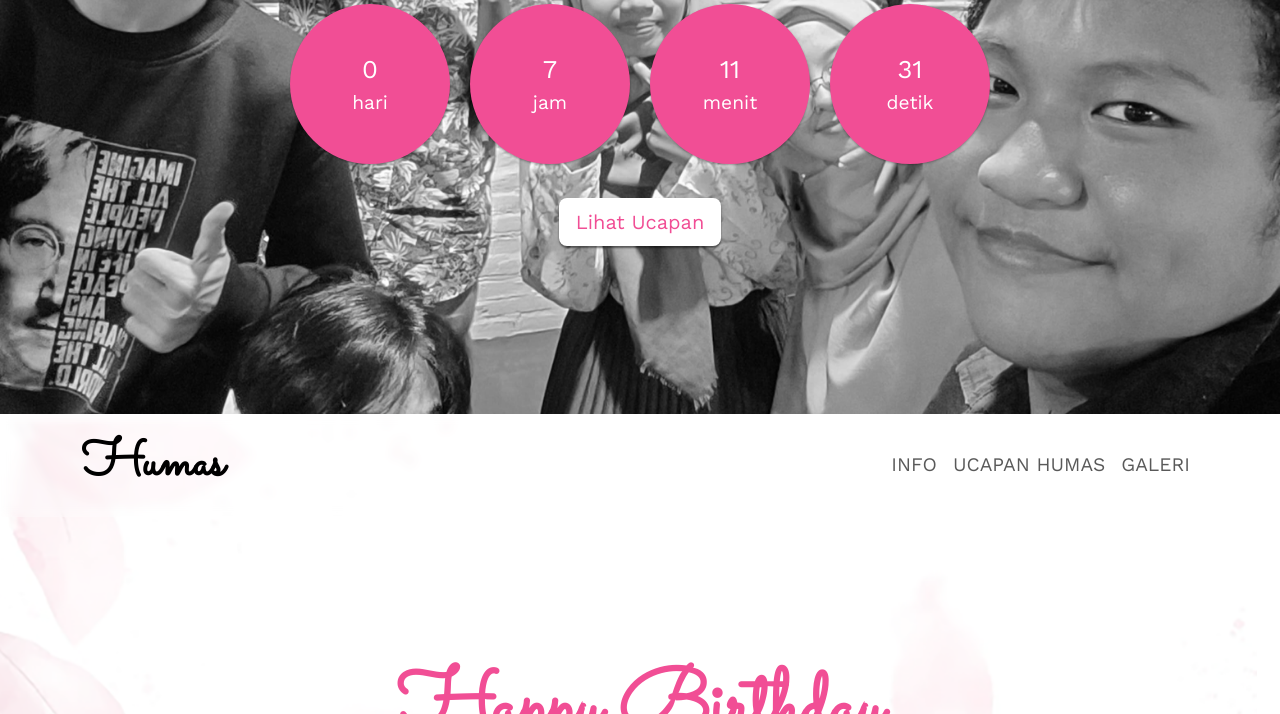
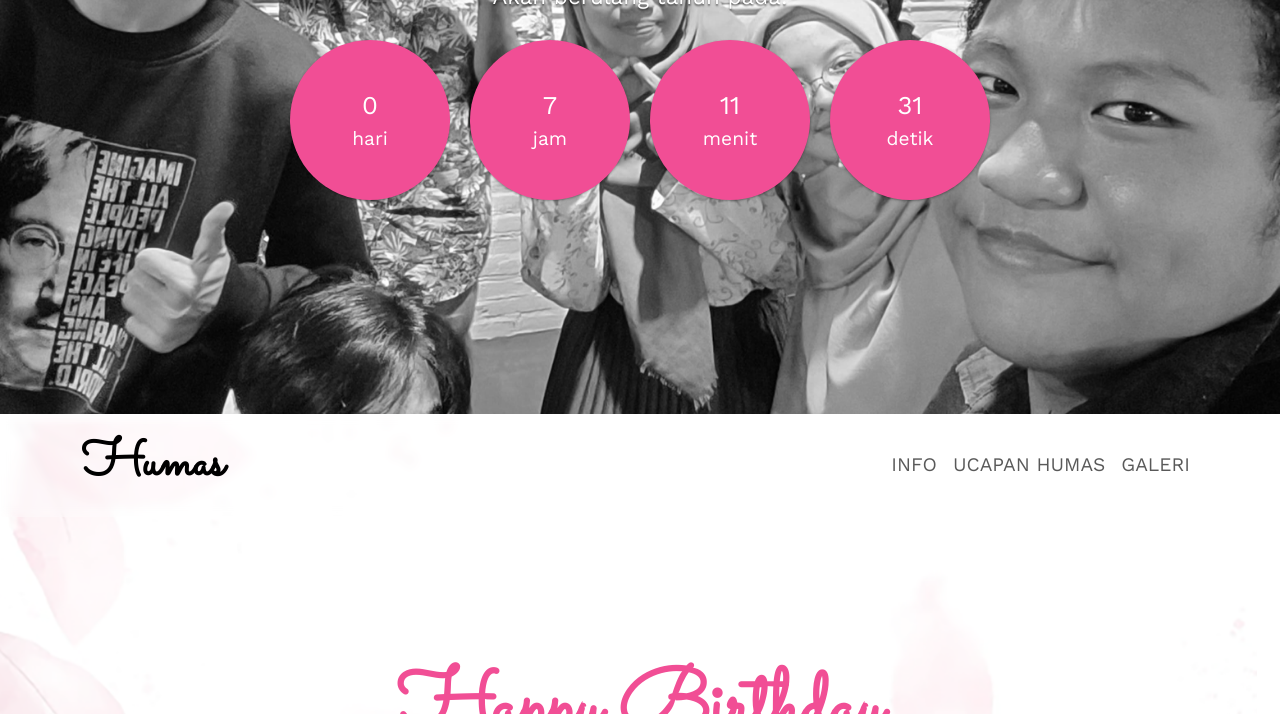
Before and after one commit to MaherelBuanaInsan/Gift-For-Azizah, a plain HTML site: page index.html in a window 1280 px wide. Shown: the part 386-1100 px from the top of the page. Drawn offline with nearby package versions, Linux system fonts and the light colour scheme; some packages are replaced by stand-ins of ours; a script that the page names is missing.

Commit message:
Update index.html

```diff
--- a/index.html
+++ b/index.html
@@ -221,19 +221,83 @@
   <script src="https://cdn.jsdelivr.net/npm/bs5-lightbox@1.8.3/dist/index.bundle.min.js"></script>
 
   <script>
-    simplyCountdown('.simply-countdown', {
-      year: 2024, // required
-      month: 4, // required
-      day: 26, // required
-      hours: 0, // Default is 0 [0-23] integer
-      words: { //words displayed into the countdown
+    // Function to enable smooth scrolling
+    function enableScroll() {
+      window.scrollTo({
+        top: document.getElementById('home').offsetTop,
+        behavior: 'smooth'
+      });
+    }
+
+    // Callback function when countdown ends
+    function onCountdownEnd() {
+      document.querySelector('.btn').style.display = 'block'; // Show the button
+      document.body.style.overflow = 'hidden'; // Disable scrolling initially
+    }
+
+    // Initialize the countdown
+    const simplyCountdownInstance = simplyCountdown('.simply-countdown', {
+      year: 2024,
+      month: 4,
+      day: 26,
+      hours: 0,
+      words: {
         days: { singular: 'hari', plural: 'hari' },
         hours: { singular: 'jam', plural: 'jam' },
         minutes: { singular: 'menit', plural: 'menit' },
         seconds: { singular: 'detik', plural: 'detik' }
       },
+      onEnd: onCountdownEnd // Call onCountdownEnd function when countdown ends
     });
+
+    // Hide the button initially
+    document.querySelector('.btn').style.display = 'none';
+
+    // Add event listener to the button to enable scrolling
+    document.querySelector('.btn').addEventListener('click', function() {
+      enableScroll(); // Call the enableScroll function when the button is clicked
+      document.body.style.overflow = 'auto'; // Allow scrolling
+    });
+    document.addEventListener("DOMContentLoaded", function() {
+  const rootElement = document.querySelector(":root");
+  const countdownButton = document.querySelector('.btn');
+  let isButtonClicked = false;
+
+  // Function to disable scrolling
+  function disableScroll() {
+    rootElement.style.overflow = 'hidden';
+    rootElement.style.scrollBehavior = 'auto';
+  }
+
+  // Function to enable scrolling
+  function enableScroll() {
+    rootElement.style.overflow = 'visible';
+    rootElement.style.scrollBehavior = 'smooth';
+  }
+
+  // Function to handle button click
+  function handleButtonClick() {
+    isButtonClicked = true;
+    enableScroll();
+  }
+
+  // Disable scroll initially
+  disableScroll();
+
+  // Add event listener to countdown button
+  countdownButton.addEventListener('click', handleButtonClick);
+
+  // Add event listener to detect scrolling
+  window.addEventListener('scroll', function() {
+    if (!isButtonClicked) {
+      disableScroll();
+    }
+  });
+});
+
   </script>
+
+
 
   <script>
     const stickyTop = document.querySelector('.sticky-top');
```
